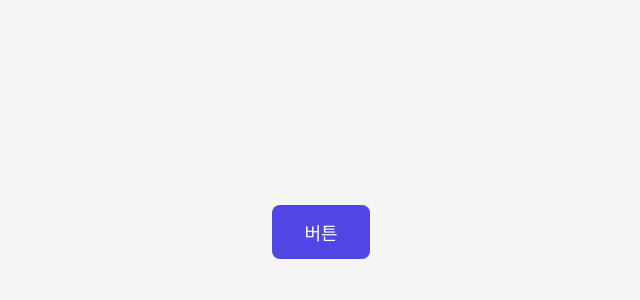
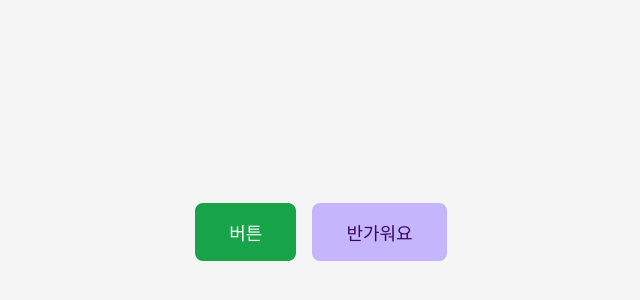
Before and after one commit to rukyjt/hello-button, a plain HTML site: page hello.html in a window 1280 px wide. Shown: the part 110-410 px from the top of the page, without its empty margins (319-959 px from the left). Drawn offline with Linux system fonts and the light colour scheme.

Commit message:
Update hello button page: green button and greeting button
Co-Authored-By: Claude Haiku 5.5 <noreply@anthropic.com>
Claude-Session: https://claude.ai/code/session_01J1YtfXfFwGBhzgE4rJHhim

```diff
--- a/hello.html
+++ b/hello.html
@@ -16,16 +16,27 @@
       font-family: "Malgun Gothic", sans-serif;
       background: #f5f5f5;
     }
+    .buttons {
+      display: flex;
+      gap: 16px;
+    }
     button {
       padding: 14px 32px;
       font-size: 18px;
-      border: none;
+      border: 2px solid #16a34a;
       border-radius: 8px;
-      background: #4f46e5;
+      background: #16a34a;
       color: #fff;
       cursor: pointer;
     }
-    button:hover { background: #4338ca; }
+    button:hover { background: #15803d; border-color: #15803d; }
+    #helloBtn { }
+    #greetBtn {
+      border-color: #c4b5fd;
+      background: #c4b5fd;
+      color: #3b0764;
+    }
+    #greetBtn:hover { background: #a78bfa; border-color: #a78bfa; }
     #message {
       font-size: 28px;
       font-weight: bold;
@@ -34,13 +45,19 @@
   </style>
 </head>
 <body>
-  <button id="helloBtn">버튼</button>
+  <div class="buttons">
+    <button id="helloBtn">버튼</button>
+    <button id="greetBtn">반가워요</button>
+  </div>
   <p id="message"></p>
 
   <script>
     document.getElementById("helloBtn").addEventListener("click", function () {
       document.getElementById("message").textContent = "hello";
     });
+    document.getElementById("greetBtn").addEventListener("click", function () {
+      document.getElementById("message").textContent = "반가워요";
+    });
   </script>
 </body>
 </html>
```
Also changed, not shown: index.html (+21 -4 lines).
